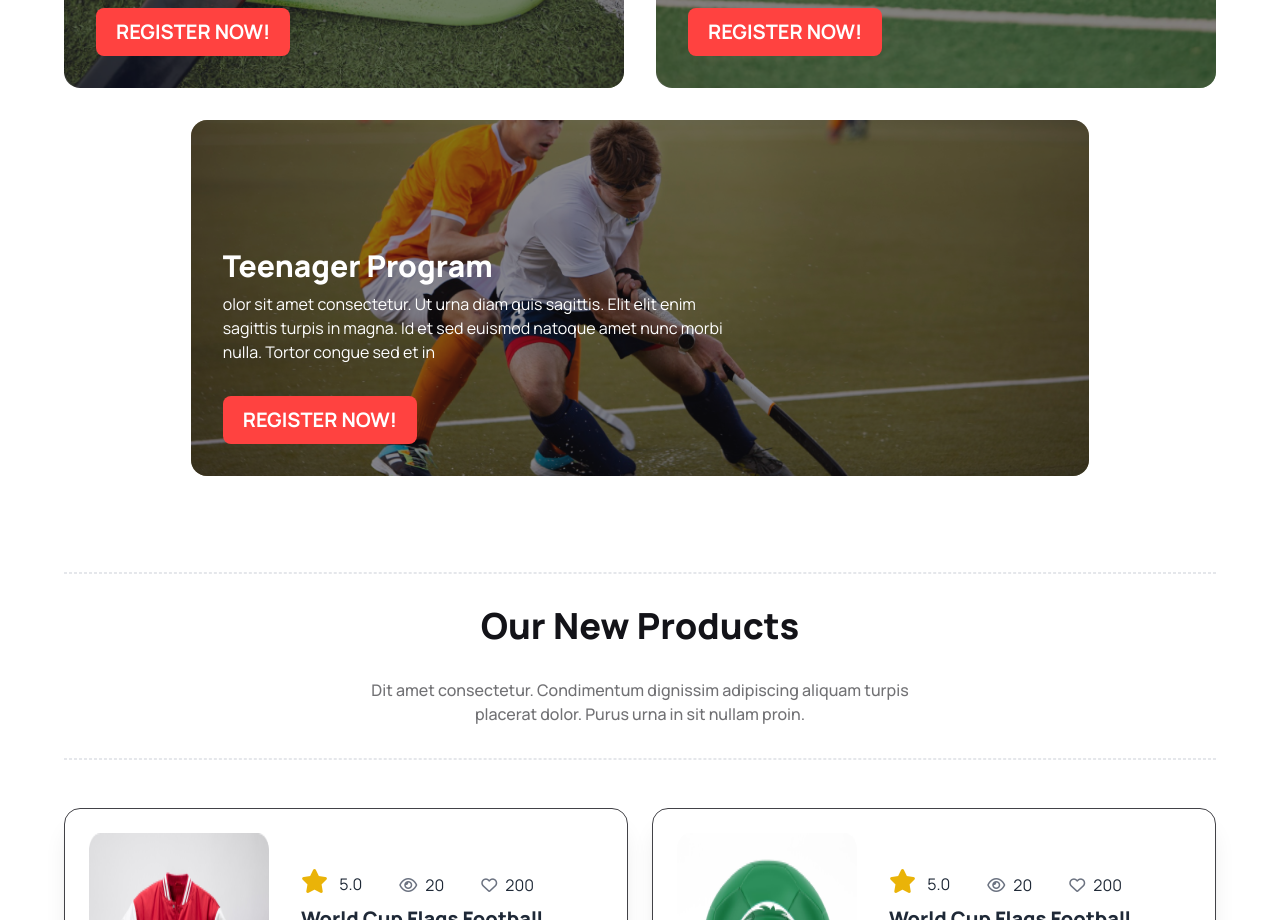
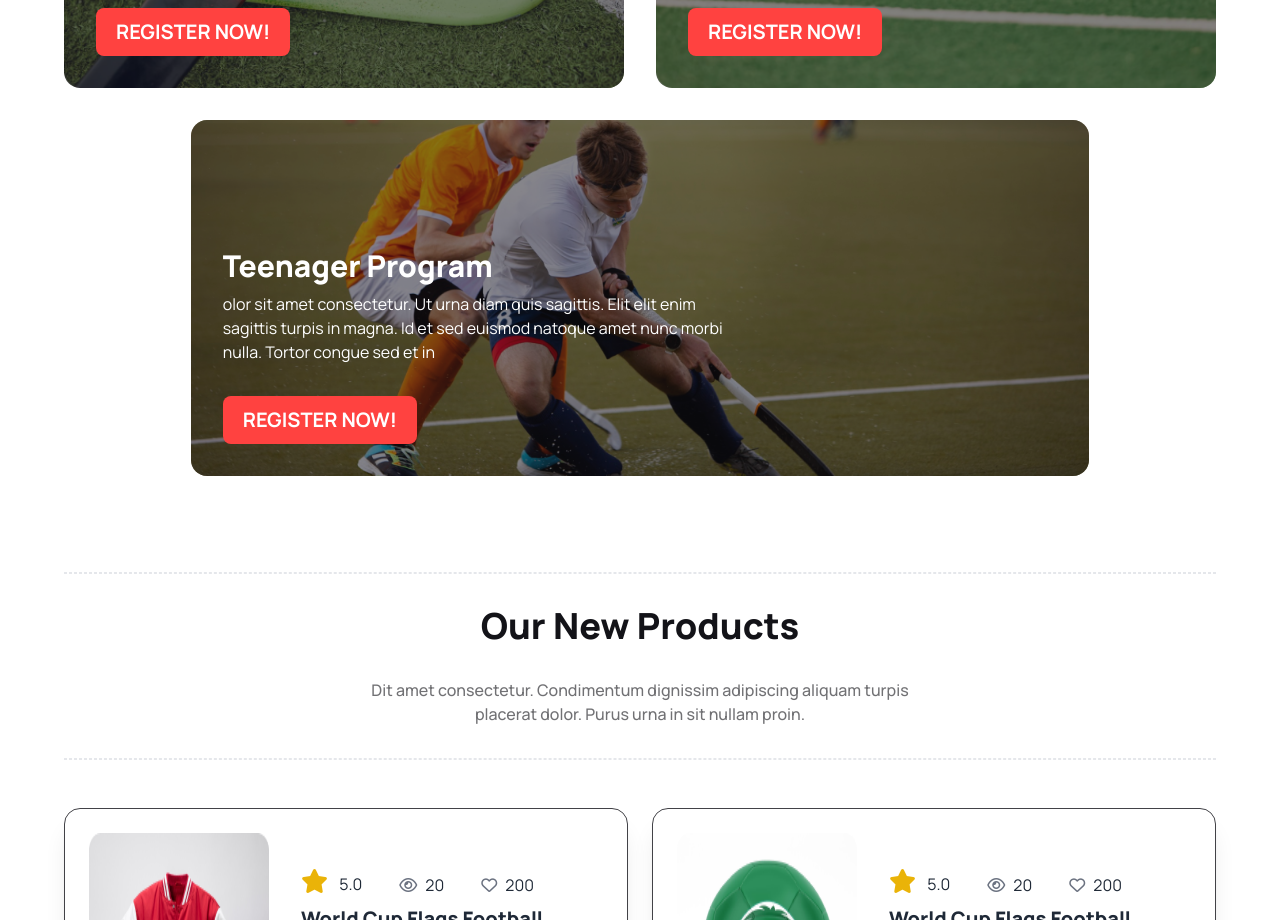
Before and after one commit to mdsaifulislamrafel/Hockeys-webside, a plain HTML site: page index.html in a window 1280 px wide. Shown: the part 2000-2920 px from the top of the page. Drawn offline with nearby package versions, Linux system fonts and the light colour scheme.

Commit message:
image position fixed

```diff
--- a/index.html
+++ b/index.html
@@ -186,7 +186,7 @@
                     </div>
                 </div>
             </div>
-            <div class="card lg:w-[78%] w-full mt-8 mx-auto"
+            <div class="card lg:w-[78%] w-full mt-8 mx-auto bg-center bg-cover"
                 style="background-image: url(./images/4.png); background-repeat: no-repeat; background-size: cover;">
                 <div class="card-body bg-[#13131880] text-white rounded-2xl ">
                     <h2 class="text-3xl font-extrabold mt-24">Teenager Program</h2>
```
